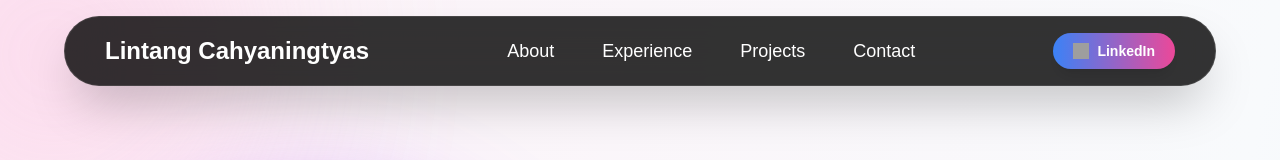
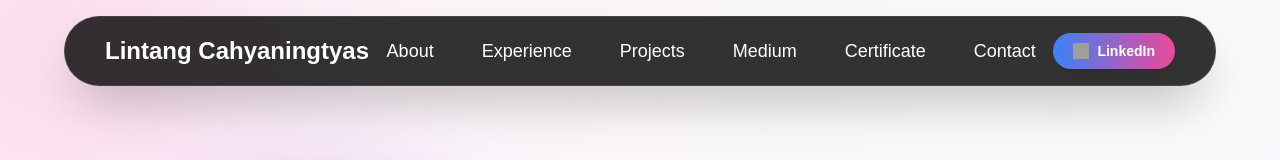
Before and after one commit to lintangntyas/portfolio, a Next.js app: page / in a window 1280 px wide. Shown: the top 160 px of the page. Built offline with nearby package versions, Linux system fonts and the light colour scheme; grey boxes are pictures that could not be loaded.

Commit message:
Update page.js

```diff
--- a/app/page.js
+++ b/app/page.js
@@ -65,6 +65,24 @@ export default function Home() {
                 className="hover:text-purple-400 transition"
               >
                 Projects
+              </button>
+            </li>
+
+            <li>
+              <button
+                onClick={() => scrollToSection("medium")}
+                className="hover:text-pink-400 transition"
+              >
+                Medium
+              </button>
+            </li>
+
+            <li>
+              <button
+                onClick={() => scrollToSection("certificate")}
+                className="hover:text-yellow-400 transition"
+              >
+                Certificate
               </button>
             </li>
 
@@ -644,7 +662,7 @@ export default function Home() {
 
       {/* MEDIUM */}
       <section
-        id="contact"
+        id="medium"
         className="min-h-screen px-6 md:px-16 py-24 overflow-hidden"
       >
         <h1 className="text-5xl md:text-7xl font-bold text-center mb-20">
```
